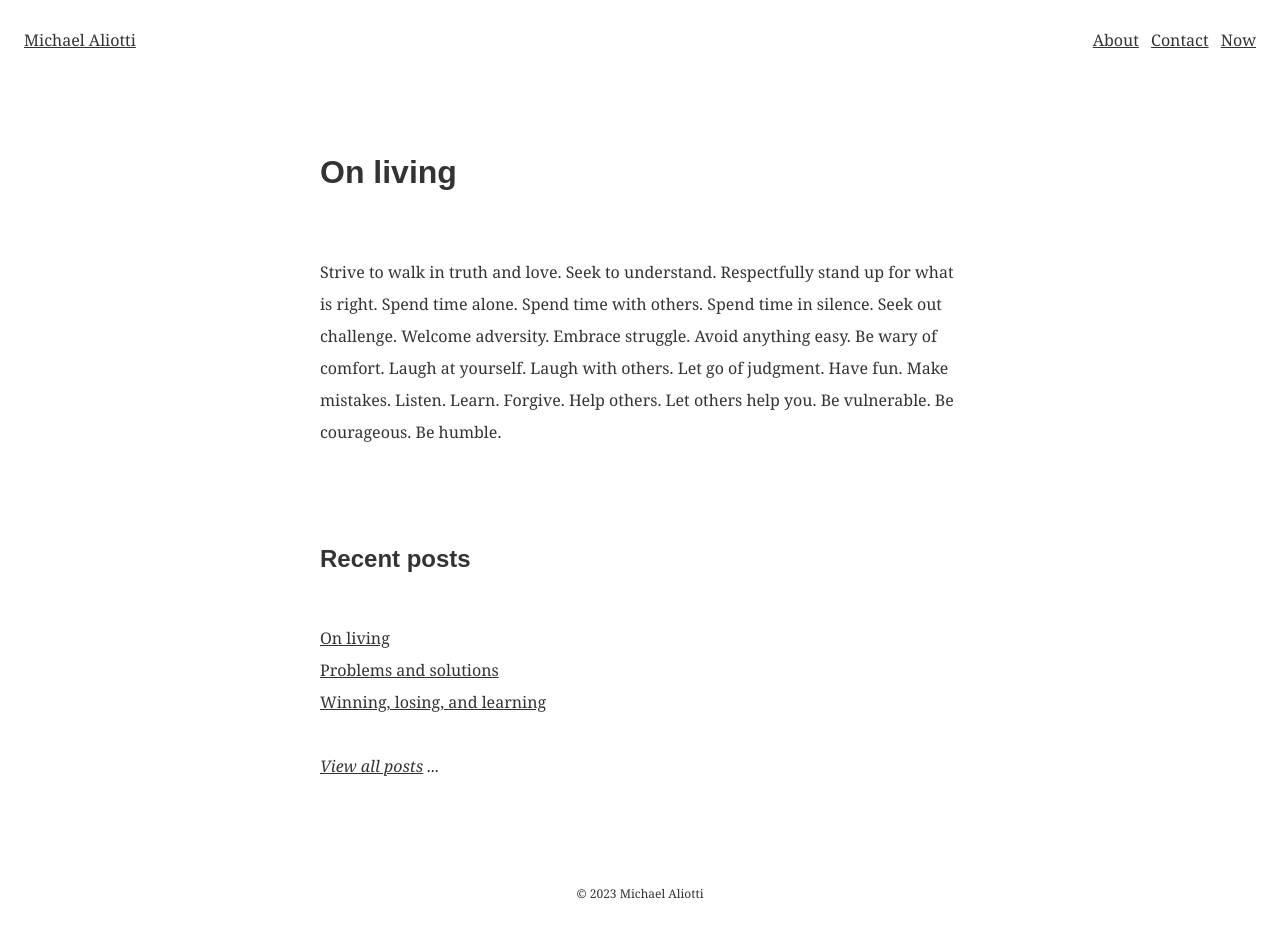
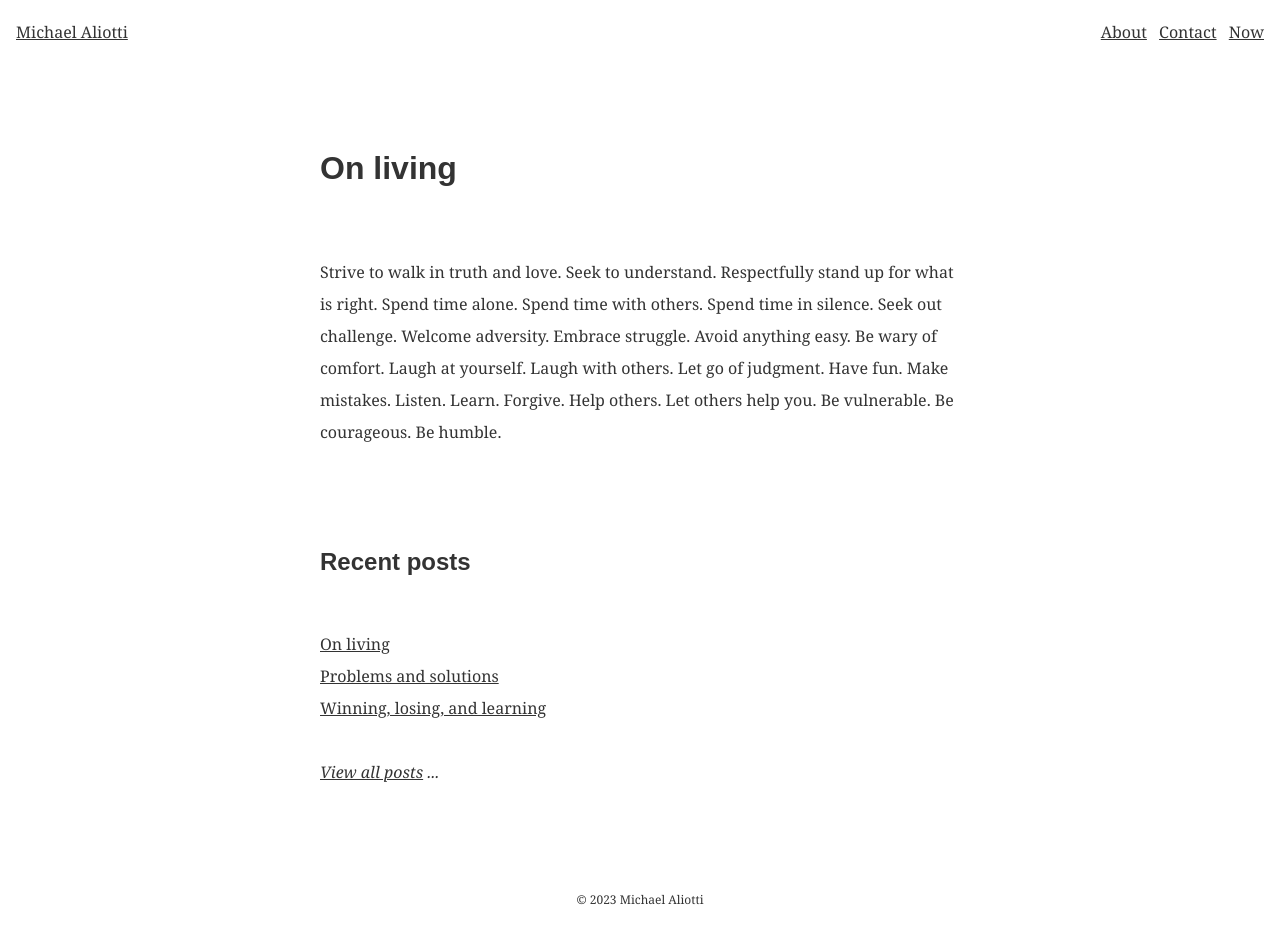
Before and after one commit to michaelaliotti/michaelaliotti.github.io, a Jekyll site: the page built from index.html, in a window 1280 px wide. Built offline with Jekyll 4.4.1, drawn with Linux system fonts in a browser that asks for light colours.

Commit message:
Updated styles.

```diff
--- a/assets/css/styles.css
+++ b/assets/css/styles.css
@@ -5,12 +5,12 @@
   font-size: 100%;
   line-height: 2em;
   margin: 0;
-  padding: 1.5em;
+  padding: 1em;
 }
 
 h1, h2, h3, h4 {
   font-family: Arial, Helvetica, sans-serif;
-  line-height: 1.25em;
+  line-height: 1.5em;
   margin: 2em 0;
   padding: 0;
 }
@@ -93,5 +93,8 @@
 #posts li {
   display: block;
   margin: 0;
+  overflow: hidden;
   padding: 0;
+  text-overflow: ellipsis;
+  white-space: nowrap;
 }
```
